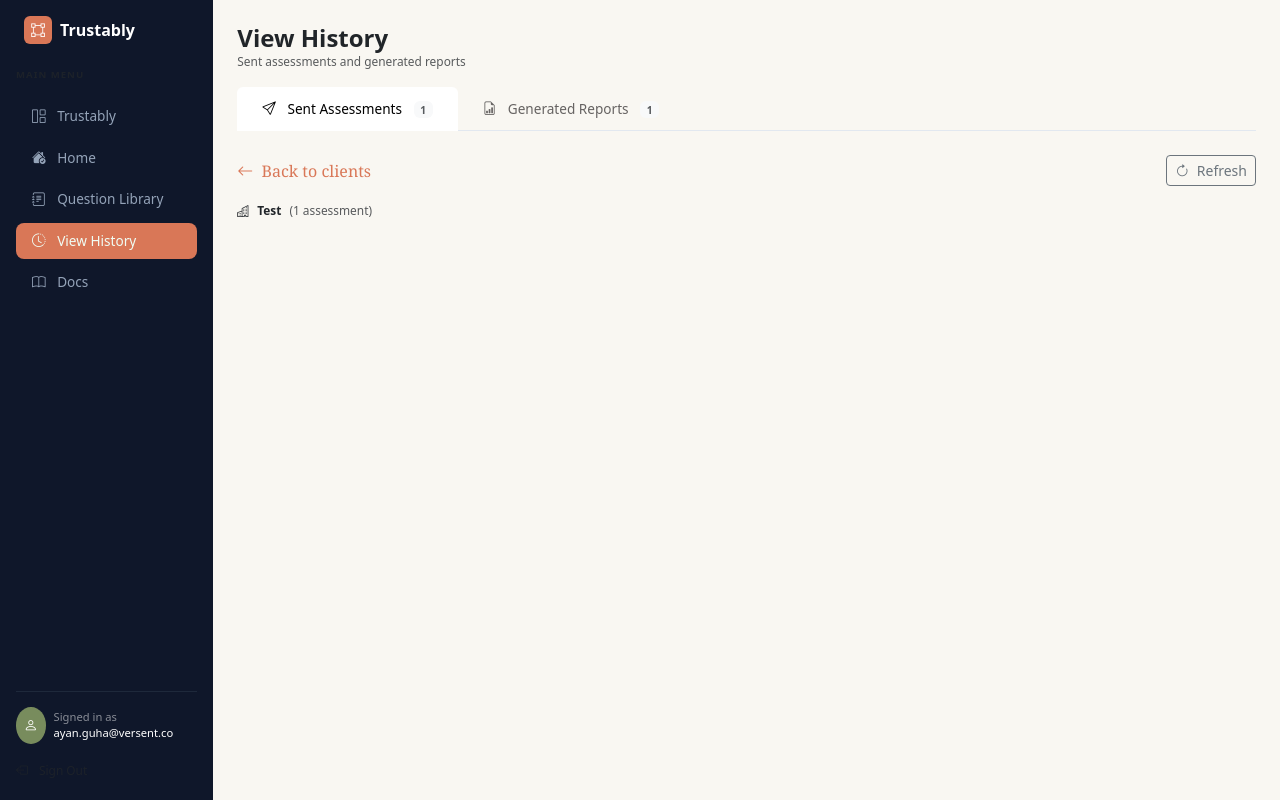
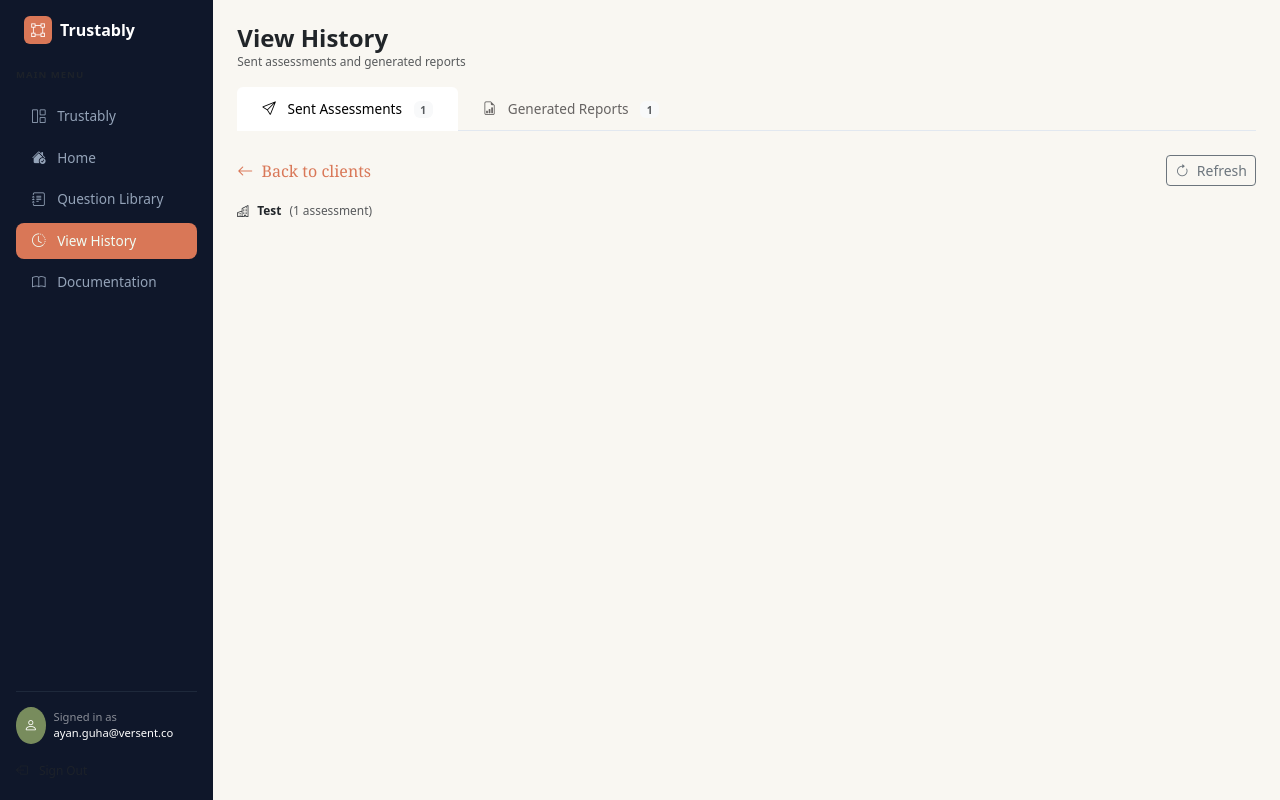
Before and after one commit to ayanguha/trustably-app, a Flask app: page /history in a window 1280 px wide. Run offline with Flask 3, Linux system fonts and the light colour scheme.

Commit message:
made minor change - DOcs

```diff
--- a/templates/base.html
+++ b/templates/base.html
@@ -112,7 +112,7 @@
                 </li>
                 <li class="nav-item">
                     <a class="nav-link {% if request.endpoint == 'docs' %}active{% endif %}" href="{{ url_for('docs') }}">
-                        <i class="bi bi-book me-2"></i> Docs
+                        <i class="bi bi-book me-2"></i> Documentation
                     </a>
                 </li>
             </ul>
```
